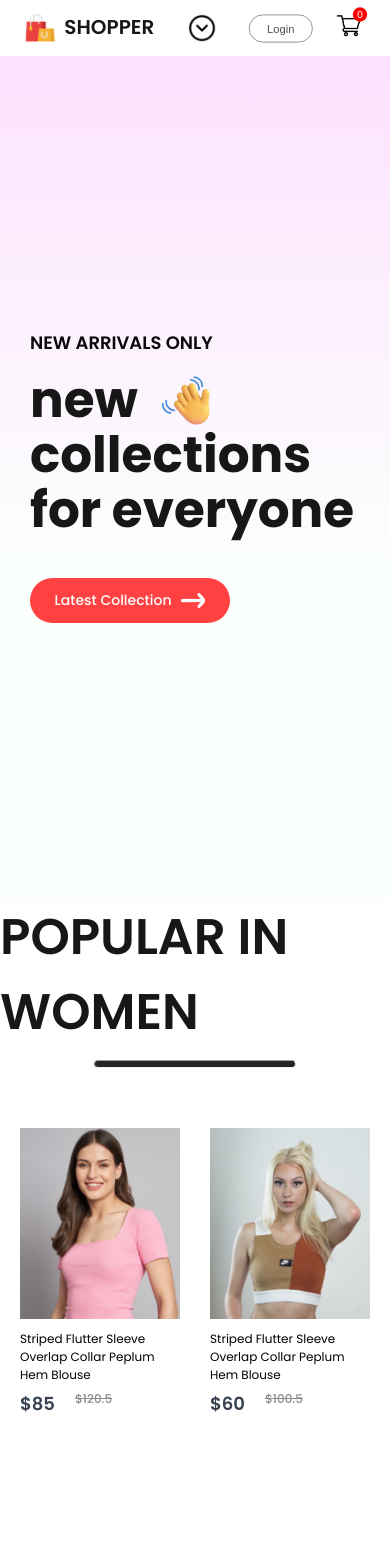
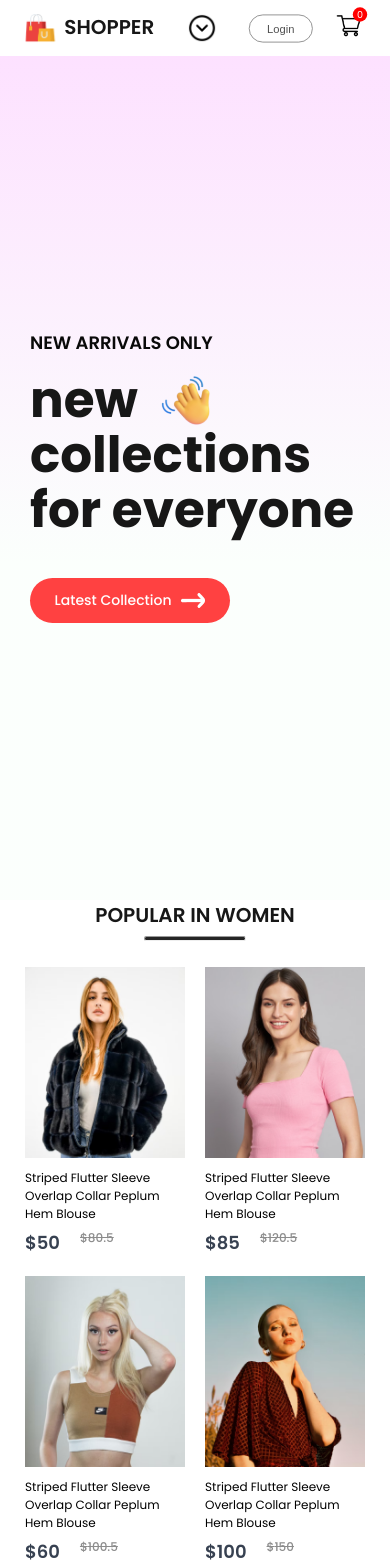
Before and after one commit to enmanuelsabarua/shopper, a React (Vite) app in the folder frontend/: page / in a window 390 px wide. Shown: the top 1568 px of the page. Built offline with nearby package versions, Linux system fonts and the light colour scheme.

Commit message:
feat: make popular items responsive

```diff
--- a/frontend/src/Components/Popular/Popular.css
+++ b/frontend/src/Components/Popular/Popular.css
@@ -20,7 +20,68 @@
 }
 
 .popular-item {
-    margin-top: 50px;
-    display: flex;
-    gap: 30px;
+  margin-top: 50px;
+  display: flex;
+  gap: 30px;
 }
+
+@media (max-width: 1280px) {
+  .popular {
+    height: 70vh;
+  }
+  .popular h1 {
+    font-size: 40px;
+  }
+  .popular hr {
+    width: 160px;
+    height: 4px;
+  }
+  .popular-item {
+    gap: 20px;
+    margin-top: 30px;
+  }
+}
+
+@media (max-width: 1024px) {
+  .popular {
+    height: 60vh;
+  }
+  .popular h1 {
+    font-size: 30px;
+  }
+  .popular hr {
+    width: 120px;
+    height: 3px;
+  }
+  .popular-item {
+    gap: 15px;
+    margin-top: 20px;
+  }
+}
+
+@media (max-width: 800px) {
+  .popular {
+    height: 50vh;
+    gap: 6px;
+  }
+  .popular h1 {
+    font-size: 20px;
+  }
+  .popular hr {
+    width: 100px;
+  }
+  .popular-item {
+    gap: 5px;
+  }
+}
+
+@media (max-width: 500px) {
+  .popular {
+    height: 90vh;
+  }
+  .popular-item {
+    display: grid;
+    grid-template-columns: 1fr 1fr;
+    gap: 20px;
+  }
+}
```
